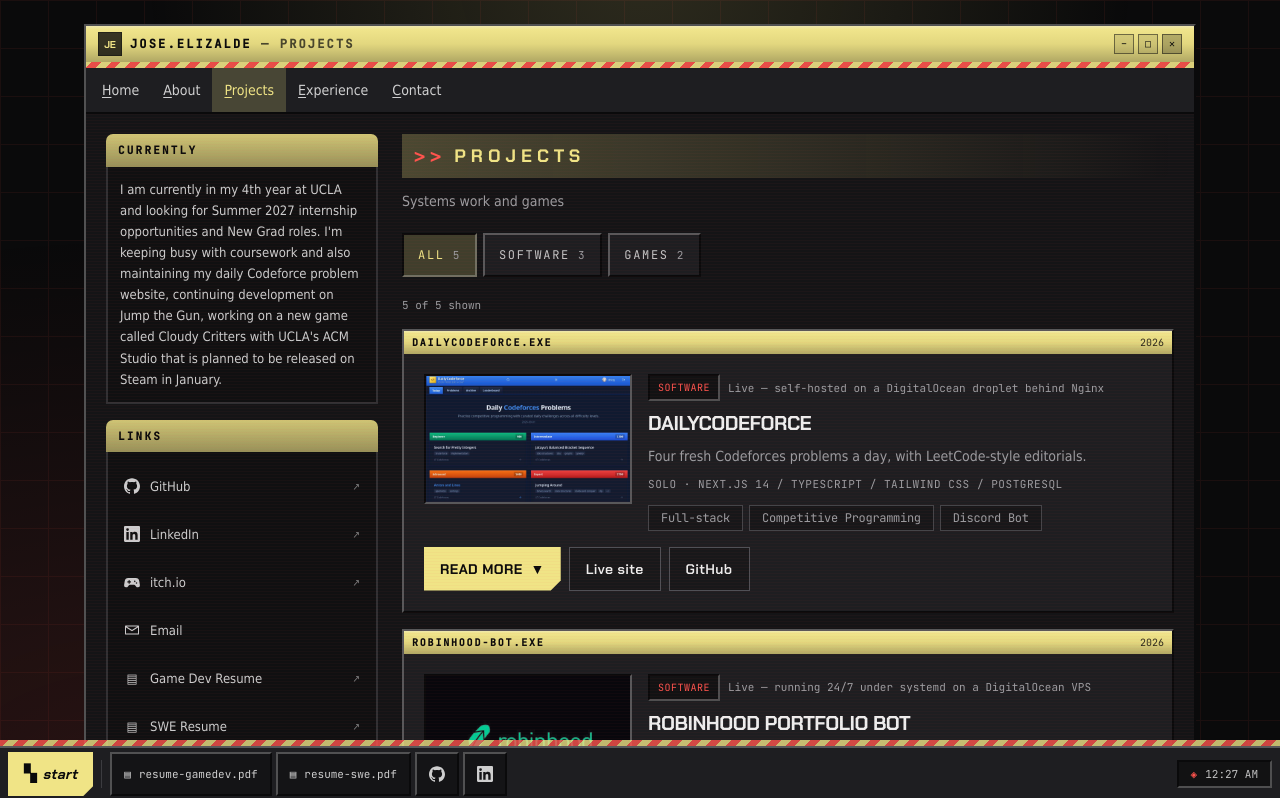
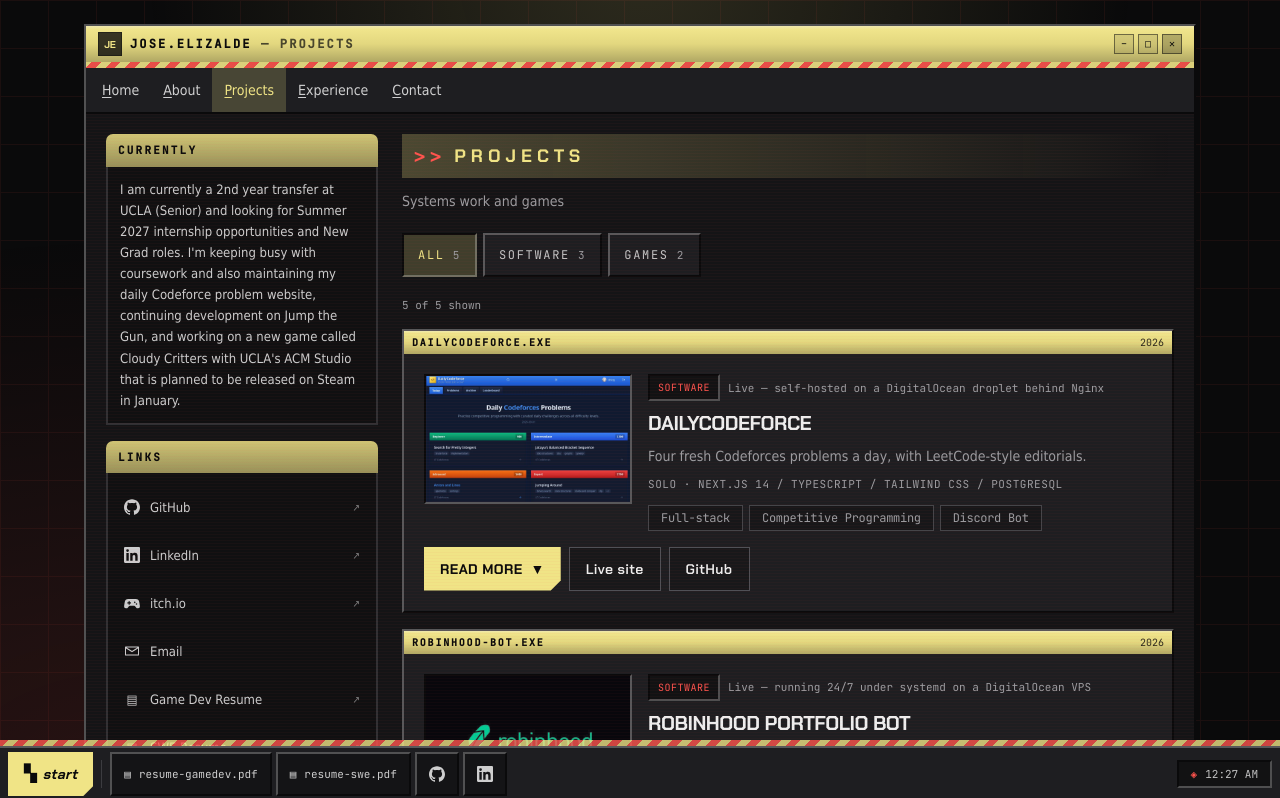
Before and after one commit to ElizaldeJoseCS/portfolio, a React (Vite) app: page /projects in a window 1280 px wide. Shown: the top 798 px of the page. Built offline with nearby package versions, Linux system fonts and the light colour scheme.

Commit message:
tweaked current tab

```diff
--- a/src/data/profile.ts
+++ b/src/data/profile.ts
@@ -42,5 +42,5 @@
     'Graphics',
   ],
   today:
-    'I am currently in my 4th year at UCLA and looking for Summer 2027 internship opportunities and New Grad roles. I\'m keeping busy with coursework and also maintaining my daily Codeforce problem website, continuing development on Jump the Gun, working on a new game called Cloudy Critters with UCLA\'s ACM Studio that is planned to be released on Steam in January.',
+    'I am currently a 2nd year transfer at UCLA (Senior) and looking for Summer 2027 internship opportunities and New Grad roles. I\'m keeping busy with coursework and also maintaining my daily Codeforce problem website, continuing development on Jump the Gun, and working on a new game called Cloudy Critters with UCLA\'s ACM Studio that is planned to be released on Steam in January.',
 }
```
